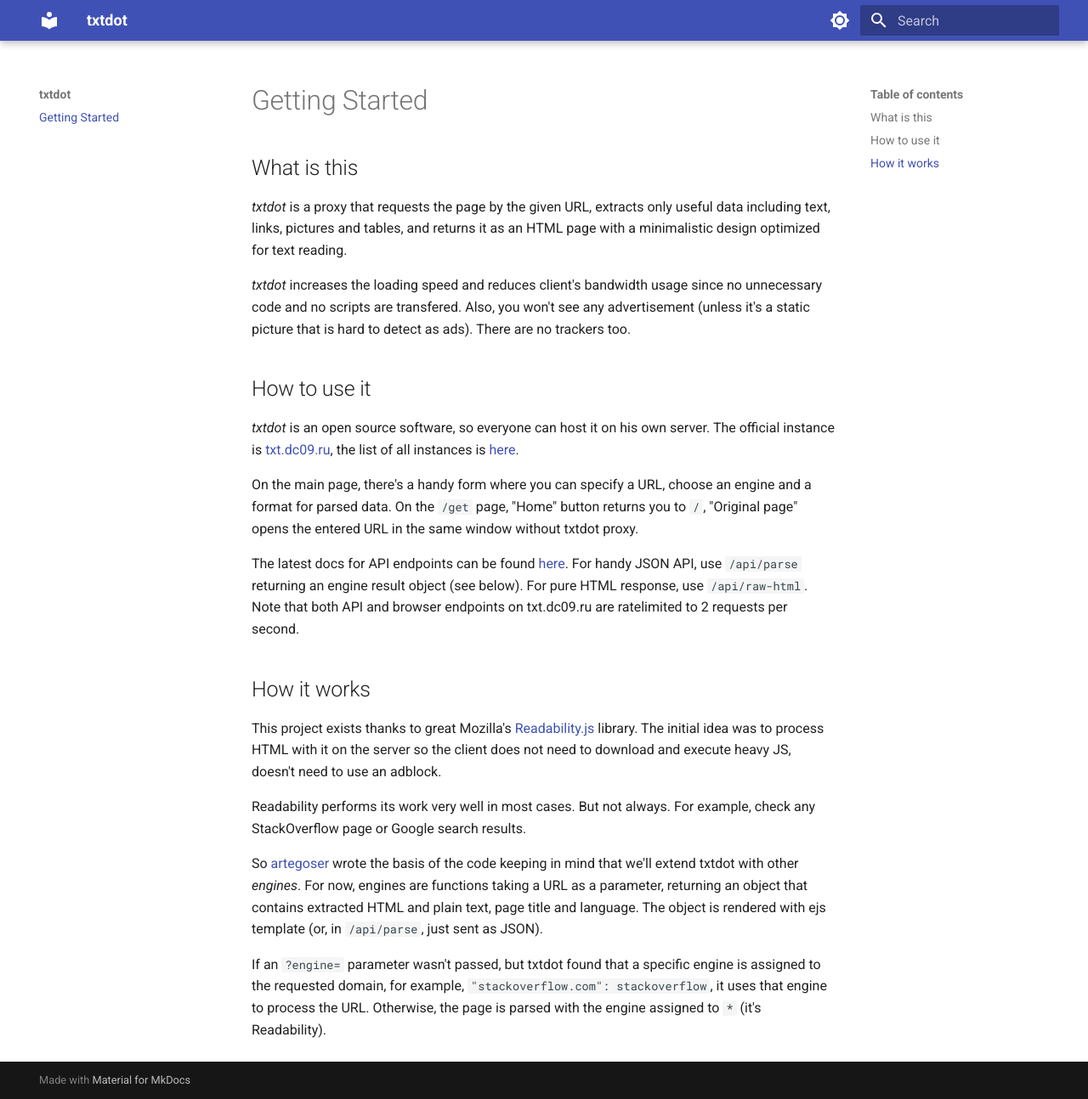
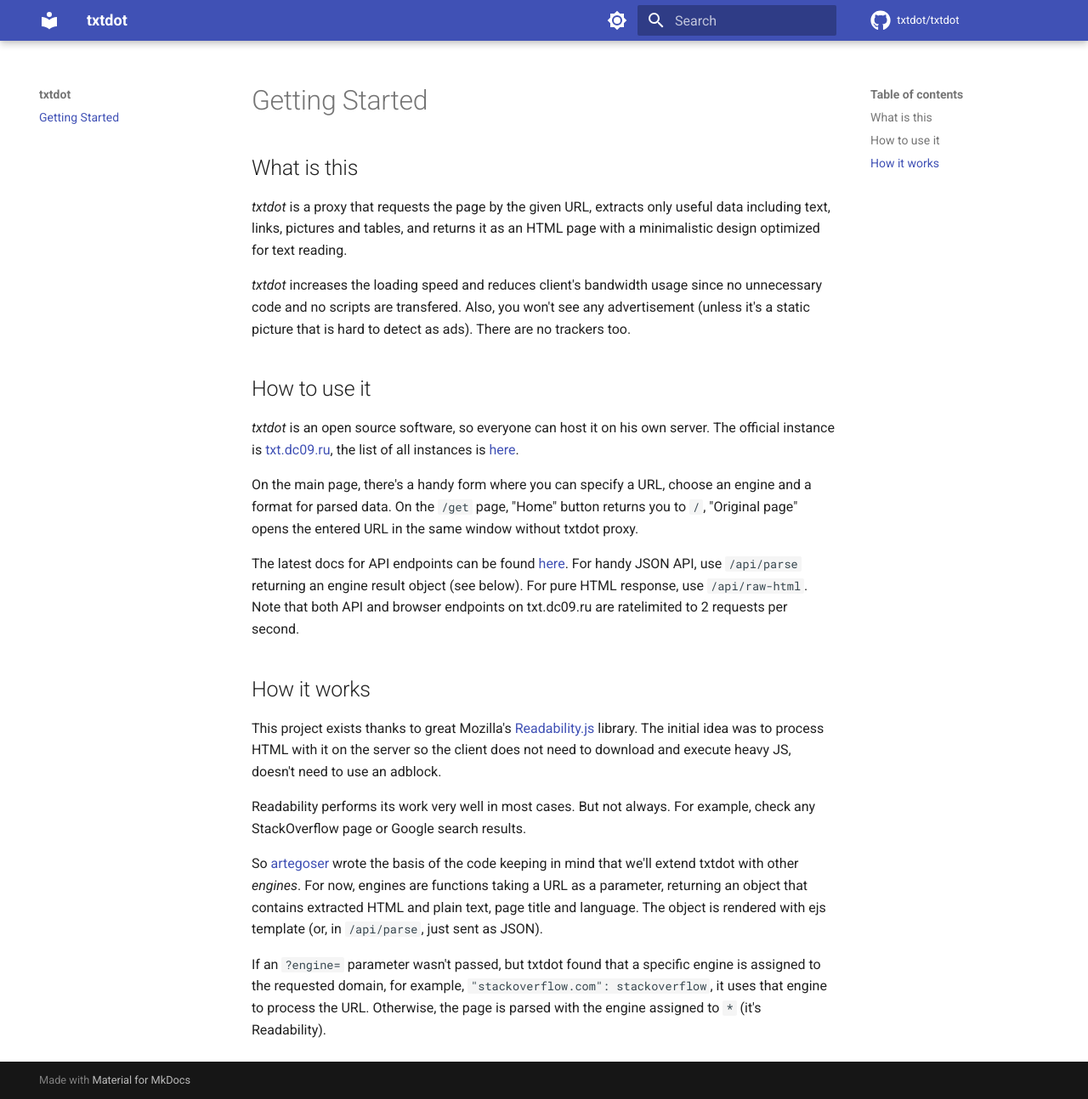
Before and after one commit to TxtDot/documentation, an MkDocs documentation site: the page built from docs/index.md, in a window 1280 px wide and 1294 px high. Shown: the whole window at 85% size. Built offline with MkDocs 1.6.1 and Material for MkDocs 9.7.7, drawn with Linux system fonts in a browser that asks for light colours; comment, search, counter and statistics services are not loaded.

Commit message:
GitHub repo url

```diff
--- a/mkdocs.yml
+++ b/mkdocs.yml
@@ -1,4 +1,6 @@
 site_name: txtdot
+repo_url: https://github.com/txtdot/txtdot
+repo_name: txtdot/txtdot
 theme:
   name: material
   palette:
@@ -14,3 +16,5 @@ theme:
       toggle:
         icon: material/brightness-4
         name: Switch to light mode
+  icon:
+    repo: fontawesome/brands/github
```
